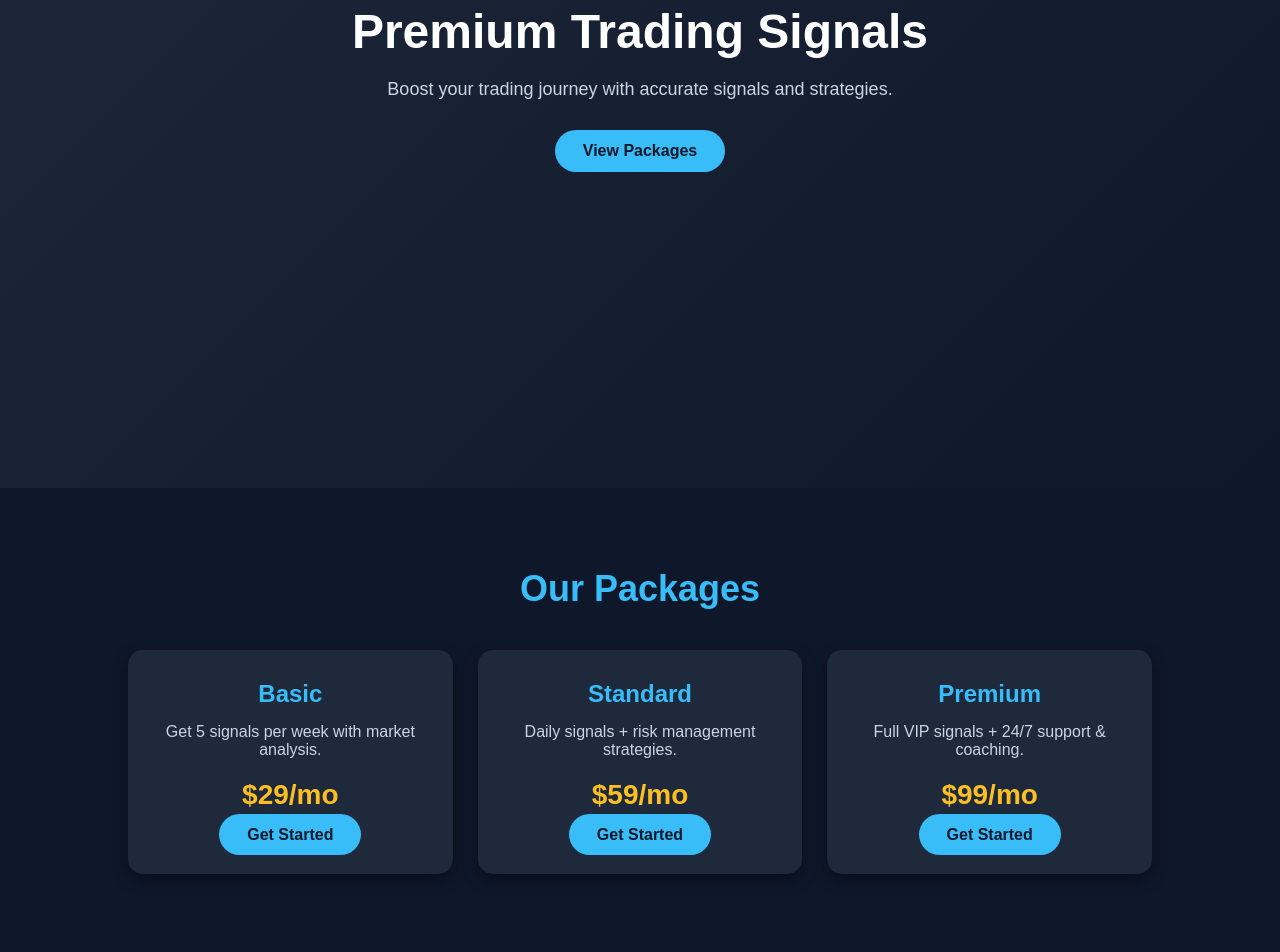
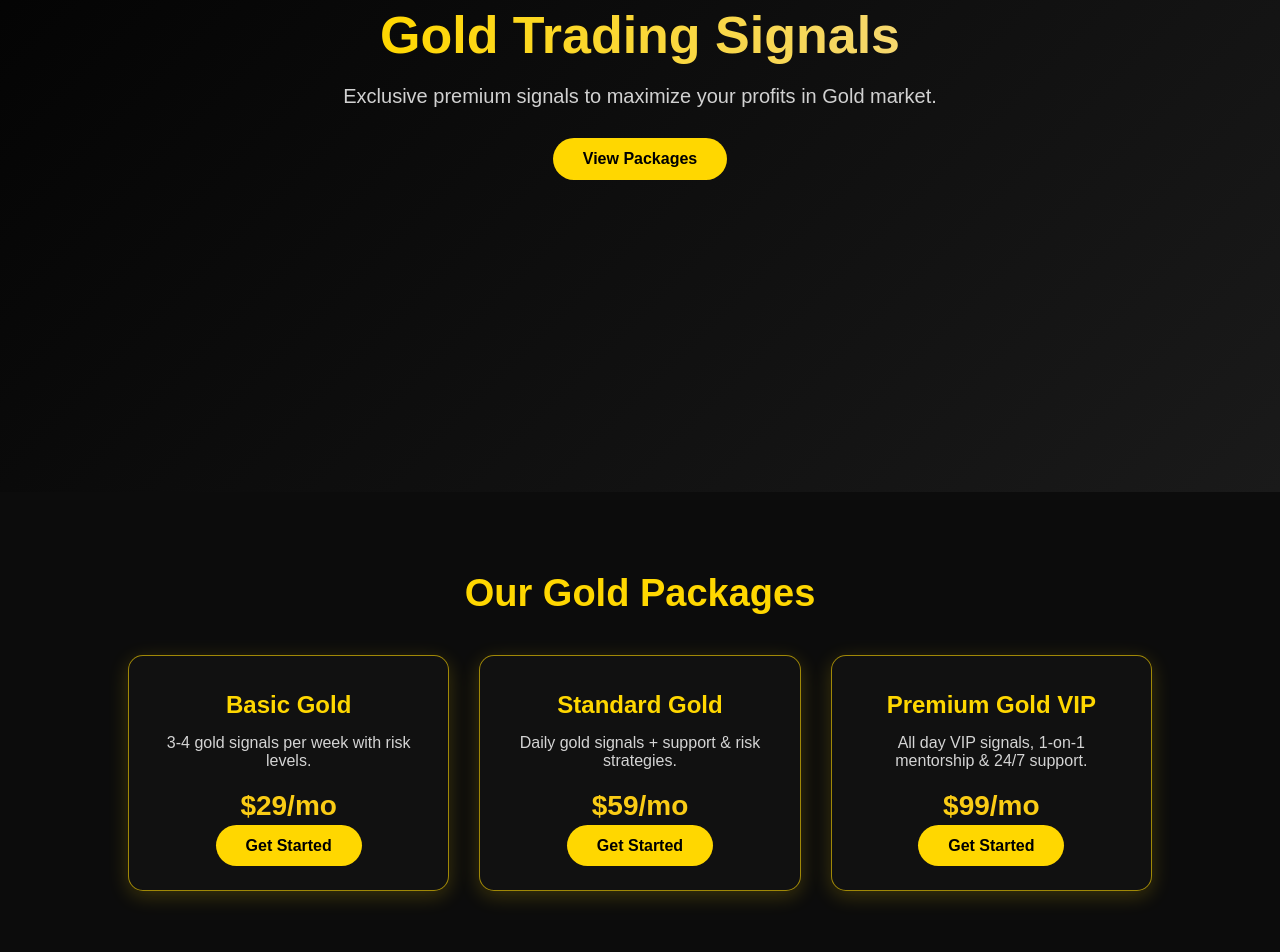
Before and after one commit to zameer144/crypto-profit-calculator, a plain HTML site: page index.html in a window 1280 px wide. Shown: the part 380-1332 px from the top of the page. Drawn offline with Linux system fonts and the light colour scheme.

Commit message:
Update index.html

```diff
--- a/index.html
+++ b/index.html
@@ -3,67 +3,72 @@
 <head>
   <meta charset="UTF-8">
   <meta name="viewport" content="width=device-width, initial-scale=1.0">
-  <title>Trading Signals Packages</title>
+  <title>Gold Trading Signals</title>
   <style>
-    /* 🌑 Reset + Fonts */
-    * {margin:0; padding:0; box-sizing:border-box; font-family: 'Poppins', sans-serif;}
-    body {background:#0f172a; color:white; scroll-behavior:smooth;}
+    * {margin:0; padding:0; box-sizing:border-box; font-family:'Poppins', sans-serif;}
+    body {background:#0c0c0c; color:white; scroll-behavior:smooth;}
     a {text-decoration:none; color:white;}
 
-    /* 🌐 Navbar */
+    /* Navbar */
     nav {
       display:flex; justify-content:space-between; align-items:center;
-      padding:20px 10%; background:#1e293b; position:sticky; top:0; z-index:1000;
+      padding:20px 10%; background:#111; position:sticky; top:0; z-index:1000;
+      border-bottom:1px solid goldenrod;
     }
-    nav h1 {font-size:24px; font-weight:700; color:#38bdf8;}
+    nav h1 {font-size:26px; font-weight:700; color:gold;}
     nav ul {display:flex; list-style:none; gap:25px;}
     nav ul li a {transition:0.3s;}
-    nav ul li a:hover {color:#38bdf8;}
+    nav ul li a:hover {color:gold;}
 
-    /* 🏠 Hero Section */
+    /* Hero Section */
     .hero {
-      height:100vh; display:flex; flex-direction:column;
-      justify-content:center; align-items:center; text-align:center;
-      background: linear-gradient(135deg,#1e293b,#0f172a);
+      height:100vh; display:flex; flex-direction:column; justify-content:center;
+      align-items:center; text-align:center;
+      background: linear-gradient(135deg,#000,#1a1a1a);
     }
-    .hero h2 {font-size:48px; margin-bottom:20px; animation:fadeInUp 1.2s ease;}
-    .hero p {font-size:18px; margin-bottom:30px; color:#cbd5e1;}
+    .hero h2 {
+      font-size:52px; margin-bottom:20px;
+      background:linear-gradient(90deg,gold,#f5d76e); -webkit-background-clip:text; color:transparent;
+      animation:fadeInUp 1.2s ease;
+    }
+    .hero p {font-size:20px; margin-bottom:30px; color:#d1d1d1;}
     .btn {
-      background:#38bdf8; padding:12px 28px; border-radius:30px; color:#0f172a;
-      font-weight:600; transition:0.3s; cursor:pointer;
+      background:gold; padding:12px 30px; border-radius:30px; color:#000;
+      font-weight:600; transition:0.3s; cursor:pointer; border:none;
     }
-    .btn:hover {background:#0ea5e9; transform:scale(1.05);}
+    .btn:hover {background:#facc15; transform:scale(1.05);}
 
-    /* 📦 Packages Section */
-    .packages {padding:80px 10%; background:#0f172a; text-align:center;}
-    .packages h2 {font-size:36px; margin-bottom:40px; color:#38bdf8;}
+    /* Packages */
+    .packages {padding:80px 10%; background:#0c0c0c; text-align:center;}
+    .packages h2 {font-size:38px; margin-bottom:40px; color:gold;}
     .cards {
-      display:grid; grid-template-columns:repeat(auto-fit,minmax(250px,1fr));
-      gap:25px;
+      display:grid; grid-template-columns:repeat(auto-fit,minmax(280px,1fr)); gap:30px;
     }
     .card {
-      background:#1e293b; padding:30px; border-radius:15px;
-      box-shadow:0 6px 15px rgba(0,0,0,0.4); transition:0.3s;
+      background:#111; padding:35px; border-radius:15px;
+      border:1px solid rgba(255,215,0,0.6);
+      transition:0.3s; box-shadow:0 5px 20px rgba(255,215,0,0.2);
     }
-    .card:hover {transform:translateY(-10px); background:#334155;}
-    .card h3 {font-size:24px; margin-bottom:15px; color:#38bdf8;}
-    .card p {font-size:16px; margin-bottom:20px; color:#cbd5e1;}
-    .price {font-size:28px; font-weight:700; margin-bottom:15px; color:#fbbf24;}
+    .card:hover {transform:translateY(-10px); box-shadow:0 10px 25px rgba(255,215,0,0.4);}
+    .card h3 {font-size:24px; margin-bottom:15px; color:gold;}
+    .card p {font-size:16px; margin-bottom:20px; color:#d4d4d4;}
+    .price {font-size:28px; font-weight:700; margin-bottom:15px; color:#facc15;}
 
-    /* 📩 Contact Section */
-    .contact {padding:80px 10%; background:#1e293b; text-align:center;}
-    .contact h2 {font-size:36px; margin-bottom:30px; color:#38bdf8;}
+    /* Contact */
+    .contact {padding:80px 10%; background:#111; text-align:center;}
+    .contact h2 {font-size:36px; margin-bottom:30px; color:gold;}
     form {max-width:500px; margin:0 auto; display:flex; flex-direction:column; gap:15px;}
     input, textarea {
-      padding:12px 15px; border:none; border-radius:10px; outline:none;
-      background:#0f172a; color:white; resize:none;
+      padding:14px; border:none; border-radius:8px; outline:none;
+      background:#0c0c0c; color:white; border:1px solid #333;
     }
+    input:focus, textarea:focus {border-color:gold;}
     form .btn {align-self:center;}
 
-    /* 👣 Footer */
-    footer {padding:20px; text-align:center; background:#0f172a; color:#64748b;}
+    /* Footer */
+    footer {padding:20px; text-align:center; background:#0c0c0c; color:#aaa; border-top:1px solid #333;}
 
-    /* ✨ Animations */
+    /* Animation */
     @keyframes fadeInUp {
       from {opacity:0; transform:translateY(40px);}
       to {opacity:1; transform:translateY(0);}
@@ -74,7 +79,7 @@
 
   <!-- Navbar -->
   <nav>
-    <h1>TradeSignals</h1>
+    <h1>GoldSignals</h1>
     <ul>
       <li><a href="#home">Home</a></li>
       <li><a href="#packages">Packages</a></li>
@@ -84,30 +89,30 @@
 
   <!-- Hero -->
   <section class="hero" id="home">
-    <h2>Premium Trading Signals</h2>
-    <p>Boost your trading journey with accurate signals and strategies.</p>
+    <h2>Gold Trading Signals</h2>
+    <p>Exclusive premium signals to maximize your profits in Gold market.</p>
     <a href="#packages" class="btn">View Packages</a>
   </section>
 
   <!-- Packages -->
   <section class="packages" id="packages">
-    <h2>Our Packages</h2>
+    <h2>Our Gold Packages</h2>
     <div class="cards">
       <div class="card">
-        <h3>Basic</h3>
-        <p>Get 5 signals per week with market analysis.</p>
+        <h3>Basic Gold</h3>
+        <p>3-4 gold signals per week with risk levels.</p>
         <div class="price">$29/mo</div>
         <a href="#contact" class="btn">Get Started</a>
       </div>
       <div class="card">
-        <h3>Standard</h3>
-        <p>Daily signals + risk management strategies.</p>
+        <h3>Standard Gold</h3>
+        <p>Daily gold signals + support & risk strategies.</p>
         <div class="price">$59/mo</div>
         <a href="#contact" class="btn">Get Started</a>
       </div>
       <div class="card">
-        <h3>Premium</h3>
-        <p>Full VIP signals + 24/7 support & coaching.</p>
+        <h3>Premium Gold VIP</h3>
+        <p>All day VIP signals, 1-on-1 mentorship & 24/7 support.</p>
         <div class="price">$99/mo</div>
         <a href="#contact" class="btn">Get Started</a>
       </div>
@@ -127,7 +132,7 @@
 
   <!-- Footer -->
   <footer>
-    <p>© 2025 TradeSignals. All Rights Reserved.</p>
+    <p>© 2025 GoldSignals. All Rights Reserved.</p>
   </footer>
 
 </body>
```
